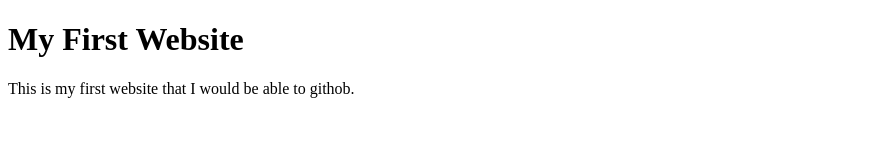
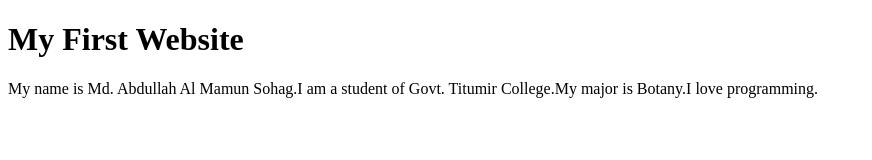
Before and after one commit to sohag521/My-First-Website, a plain HTML site: page index.html in a window 1280 px wide. Shown: the whole page, without its empty margins (0-872 px from the left). Drawn offline with Linux system fonts and the light colour scheme.

Commit message:
learned github

```diff
--- a/index.html
+++ b/index.html
@@ -8,7 +8,9 @@
 </head>
 <body>
     <h1>My First Website</h1>
-    <p>This is my first website that I would be able to githob.</p>
+    <p>My name is Md. Abdullah Al Mamun Sohag.I am a student of Govt. Titumir College.My major is Botany.I love programming.</p>
+
+
 
 </body>
 </html>
```
